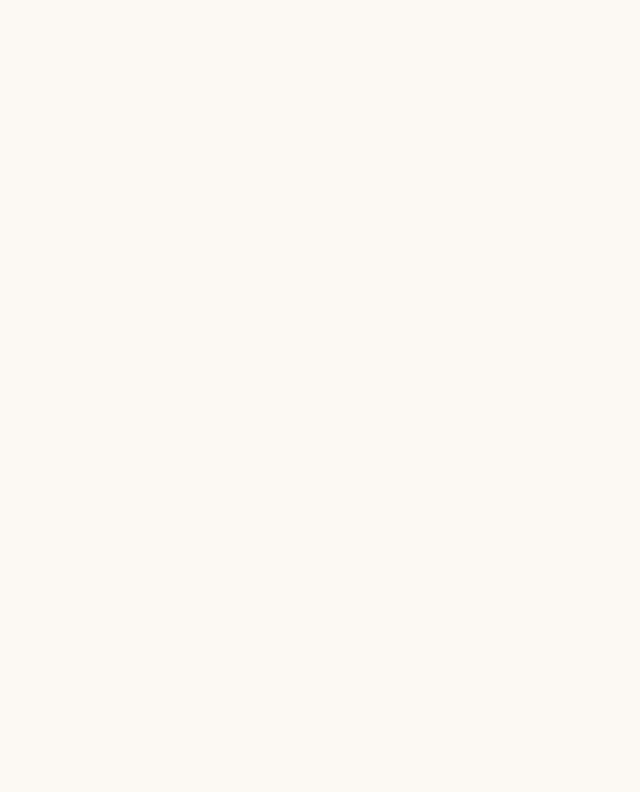
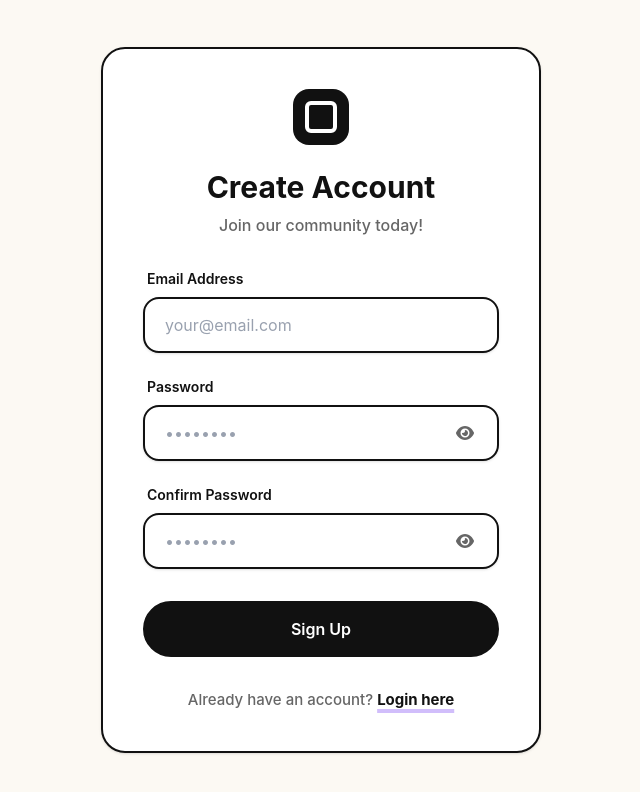
Before and after one commit to Efrenjm/Courses, a Vue app: page /register in a window 1280 px wide. Before the commit this address had no page. Shown: the top 792 px of the page, without its empty margins (319-959 px from the left). Built offline with nearby package versions, Linux system fonts and the light colour scheme; the HTML template or start-up script is replaced by a standard one.

Commit message:
Add register view

```diff
--- a/src/router/index.ts
+++ b/src/router/index.ts
@@ -10,6 +10,12 @@ const routes: RouteRecordRaw[] = [
     name: 'Login',
     component: () => import('@/views/Login.vue'),
     meta: { guestOnly: true },
+  },
+  {
+    path: '/register',
+    name: 'Register',
+    component: () => import('@/views/Register.vue'),
+    meta: { guestOnly: true },
   }
 ];
 
--- /dev/null
+++ b/src/views/Register.vue
@@ -0,0 +1,88 @@
+<script setup lang="ts">
+import AppButton from '@/components/AppButton.vue';
+import AppInput from '@/components/AppInput.vue';
+import { useFormKit } from '@/utils/form';
+import { Validators } from '@/utils/validators';
+
+const { defineField, errors, handleSubmit, meta, values } = useFormKit({
+  initialValues: {
+    email: '',
+    password: '',
+    confirmPassword: '',
+  },
+  validationSchema: {
+    email: (val: string) => Validators.required()(val) || Validators.email()(val) || true,
+    password: (val: string) => Validators.required()(val) || Validators.minLength(6)(val) || true,
+    confirmPassword: (val: string) => {
+      const required = Validators.required()(val);
+      if (required) return required;
+      return val === values.password ? true : 'Passwords do not match';
+    },
+  },
+});
+
+const [email, emailProps] = defineField('email');
+const [password, passwordProps] = defineField('password');
+const [confirmPassword, confirmPasswordProps] = defineField('confirmPassword');
+
+const onRegister = handleSubmit((formValues) => {
+  console.log('Registering with:', formValues);
+});
+</script>
+
+<template>
+  <div class="min-h-screen bg-brand-cream flex items-center justify-center p-6 font-inter">
+    <div class="neo-card bg-white p-10 w-full max-w-[440px] shadow-sm">
+      <div class="flex flex-col items-center text-center mb-8">
+        <div class="w-14 h-14 bg-[#111] rounded-2xl flex items-center justify-center mb-6">
+          <div class="w-8 h-8 border-4 border-white rounded-md"></div>
+        </div>
+        <h1 class="text-3xl font-bold text-[#111] mb-2">Create Account</h1>
+        <p class="text-[#666] font-medium">Join our community today!</p>
+      </div>
+
+      <form @submit="onRegister" class="flex flex-col gap-2">
+        <AppInput
+          v-model="email"
+          v-bind="emailProps"
+          label="Email Address"
+          type="email"
+          placeholder="your@email.com"
+          autocomplete="username"
+          :error="errors.email"
+        />
+        <AppInput
+          v-model="password"
+          v-bind="passwordProps"
+          label="Password"
+          type="password"
+          placeholder="••••••••"
+          autocomplete="new-password"
+          :error="errors.password"
+        />
+        <AppInput
+          v-model="confirmPassword"
+          v-bind="confirmPasswordProps"
+          label="Confirm Password"
+          type="password"
+          placeholder="••••••••"
+          autocomplete="new-password"
+          :error="errors.confirmPassword"
+        />
+
+        <AppButton
+          type="submit"
+          class="w-full mt-2"
+          :disabled="!meta.valid && meta.touched"
+        >
+          Sign Up
+        </AppButton>
+      </form>
+
+      <p class="mt-8 text-center text-[15px] font-medium text-[#666]">
+        Already have an account?
+        <router-link to="/login" class="text-[#111] font-bold underline underline-offset-4 decoration-brand-card-purple decoration-4">Login here</router-link>
+      </p>
+    </div>
+  </div>
+</template>
```
